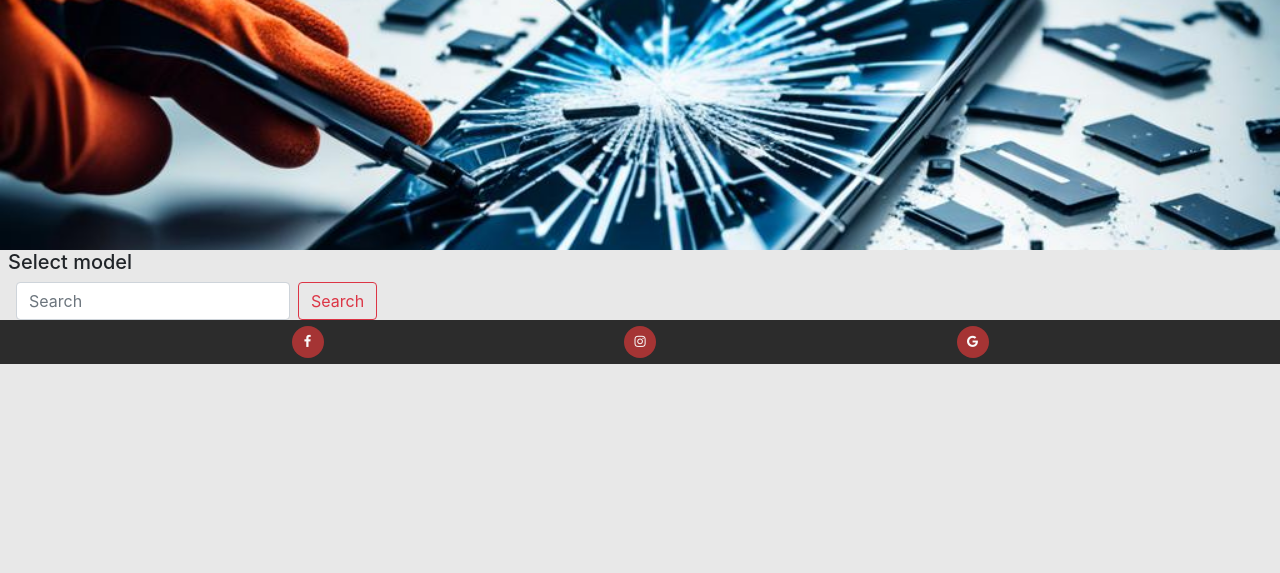
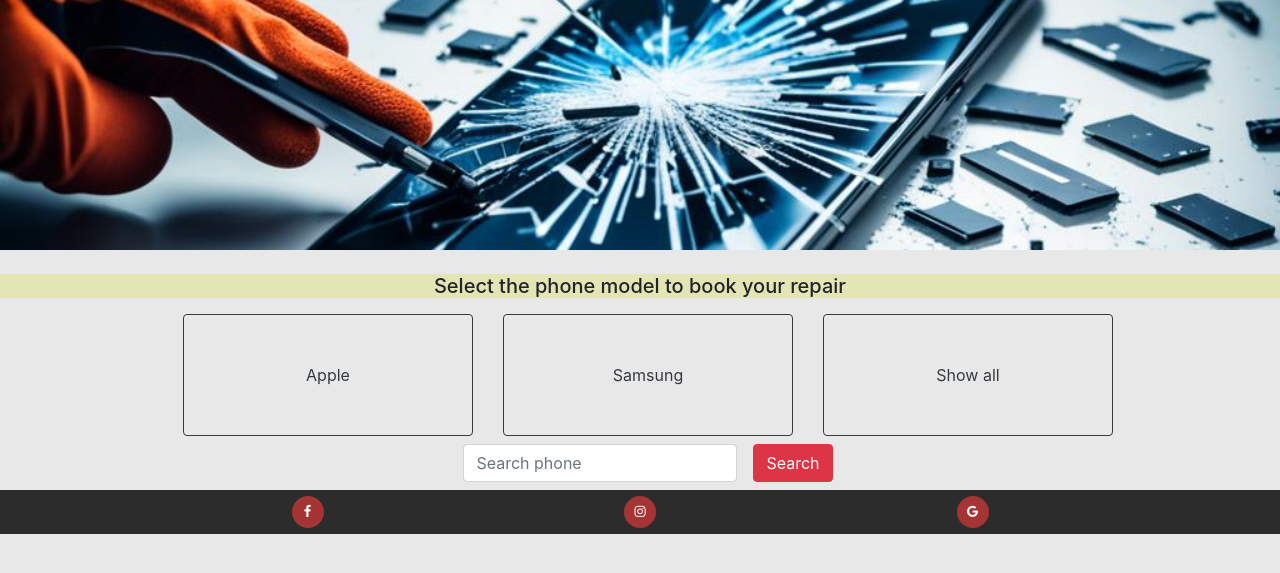
Before and after one commit to JSaprah/Smart-Tech-Repair, a Django app: page /booking/ in a window 1280 px wide. Shown: the part 52-625 px from the top of the page. Run offline with Django 4.2, Linux system fonts and the light colour scheme; data that the repository does not hold is empty; some libraries are stand-ins or nearby versions.

Commit message:
Update the style of the website by using the grid

```diff
--- a/book_repair/templates/book_repair/book_repair.html
+++ b/book_repair/templates/book_repair/book_repair.html
@@ -2,22 +2,51 @@
 
 {% block content %}
 
-<h5 class="ml-2">Select model</h5>
+<h5 class="text-center mt-4 subtitle">Select the phone model to book your repair</h5>
 
+<section class="container-fluid">
    <!--Phone model-->
-
-<form class="form-inline ml-3">
-   <input class="form-control mr-sm-2" type="search" placeholder="Search" aria-label="Search" name="query"
-      value="{{ search_phones }}">
-   <button class="btn btn-outline-danger my-2 my-sm-0" type="submit">Search</button>
-</form>
+   <div class="row justify-content-center">
+      <div class="col-md-3">
+         <button id="apple-btn" data-manufacturer="Apple" class="btn btn-outline-dark col-sm p-5 m-2"
+            type="submit">Apple</button>
+      </div>
+      <div class="col-md-3">
+         <button id="samsung-btn" data-manufacturer="Samsung" class="btn btn-outline-dark col-sm p-5 m-2"
+            type="submit">Samsung</button>
+      </div>
+      <div class="col-md-3">
+         <button id="all-btn" class="btn btn-outline-dark col-sm p-5 m-2" type="submit">Show all</button>
+      </div>
+   </div>
+</section>
 
 
-<div id="phonemodels" class="row justify-content-center">
+<section class="container-fluid">
+   <!--Phone model-->
+   <div class="row justify-content-center">
+      <div class="col">
+         <form class="form-inline justify-content-center">
+            <div class="form-group mx-sm-3 mb-2">
+               <label for="searchphone" class="sr-only">Search phone</label>
+               <input type="search" class="form-control" id="searchphone" placeholder="Search phone" aria-label="Search" name="query"
+               value="">
+            </div>
+            <button type="submit" class="btn btn-danger btn-search-phone mb-2">Search</button>
+         </form>
+      </div>
+   </div>
+</section>
+
+<section class="container-fluid">
+   <div class="phone row justify-content-center">
+
       {% for phone in phones %}
 
       <!--Show all phone models-->
-   <a href="{% url 'create_ticket' phone.id %}" class="col-md-2 p-3 m-3 phone-model-card border rounded">
+      <a href="{% url 'create_ticket' phone.id %}"
+         class="data-manufacturer col-md-2 p-3 m-3 phone-model-card border rounded"
+         data-manufacturer="{{ phone.manufacturer }}">
          {{ phone.series }} {{ phone.make }}
       </a>
 
@@ -26,5 +55,7 @@
    </div>
 
 
+</section>
+
 
 {% endblock content %}
--- a/book_repair/templates/book_repair/login.html
+++ b/book_repair/templates/book_repair/login.html
@@ -20,5 +20,4 @@
 
 {% endif %}
 
-
 {% endblock content %}
--- a/book_repair/views.py
+++ b/book_repair/views.py
@@ -26,7 +26,6 @@ def phones_list(request):
         phones = Phonemodel.objects.filter(
             manufacturer__icontains=search_phone,
             )
-
     else:
         phones = phones = Phonemodel.objects.all()
 
--- a/static/css/style.css
+++ b/static/css/style.css
@@ -2,6 +2,12 @@
 
 body{
     background-color: rgba(211,211,211,0.5);
+}
+
+.subtitle{
+
+    background-color: rgba(211,217,12, 0.229);
+
 }
 
 /*--------------------------------------------Heading*/
--- /dev/null
+++ b/static/js/script.js
@@ -0,0 +1,28 @@
+// Get all phone elements
+const phones = document.querySelectorAll('.phone');
+
+// Add event listeners to filter buttons
+document.getElementById('apple-btn').addEventListener('click', function() {
+    filterPhones('Apple');
+});
+
+document.getElementById('samsung-btn').addEventListener('click', function() {
+    filterPhones('Samsung');
+});
+
+document.getElementById('all-btn').addEventListener('click', function() {
+    filterPhones('all');
+});
+
+// Function to filter phones by manufacturer
+function filterPhones(manufacturer) {
+    phones.forEach(function(phone) {
+        const phoneManufacturer = phone.getAttribute('data-manufacturer');
+
+        if (manufacturer === 'all' || phoneManufacturer === manufacturer) {
+            phone.style.display = 'block';
+        } else {
+            phone.style.display = 'none';
+        }
+    });
+}
```
Also changed, not shown: book_repair/templates/book_repair/create_ticket.html (+9 -0 lines), book_repair/templates/book_repair/index.html (+35 -6 lines), templates/account/logout.html (+6 -6 lines), static/images/phone-home.webp (added), 1 other file. Lines whose indentation alone changed are shown as unchanged.
